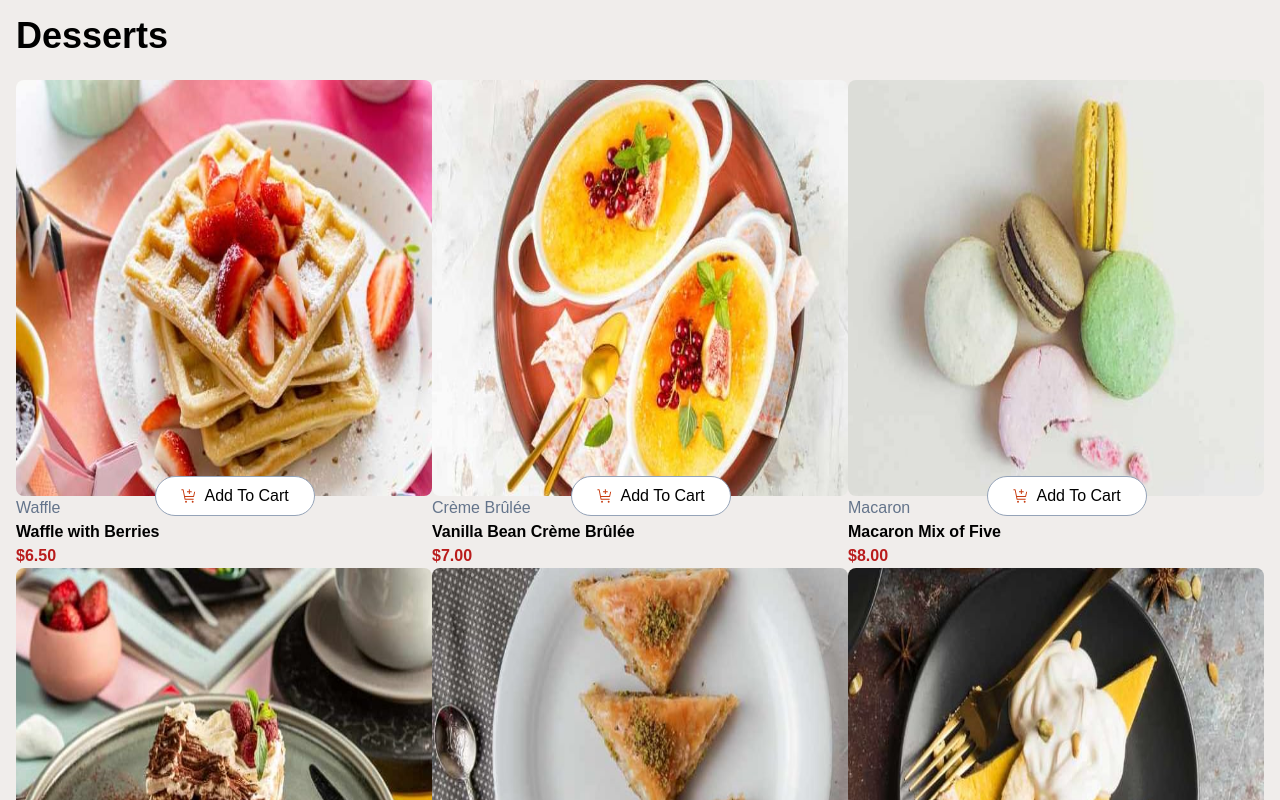
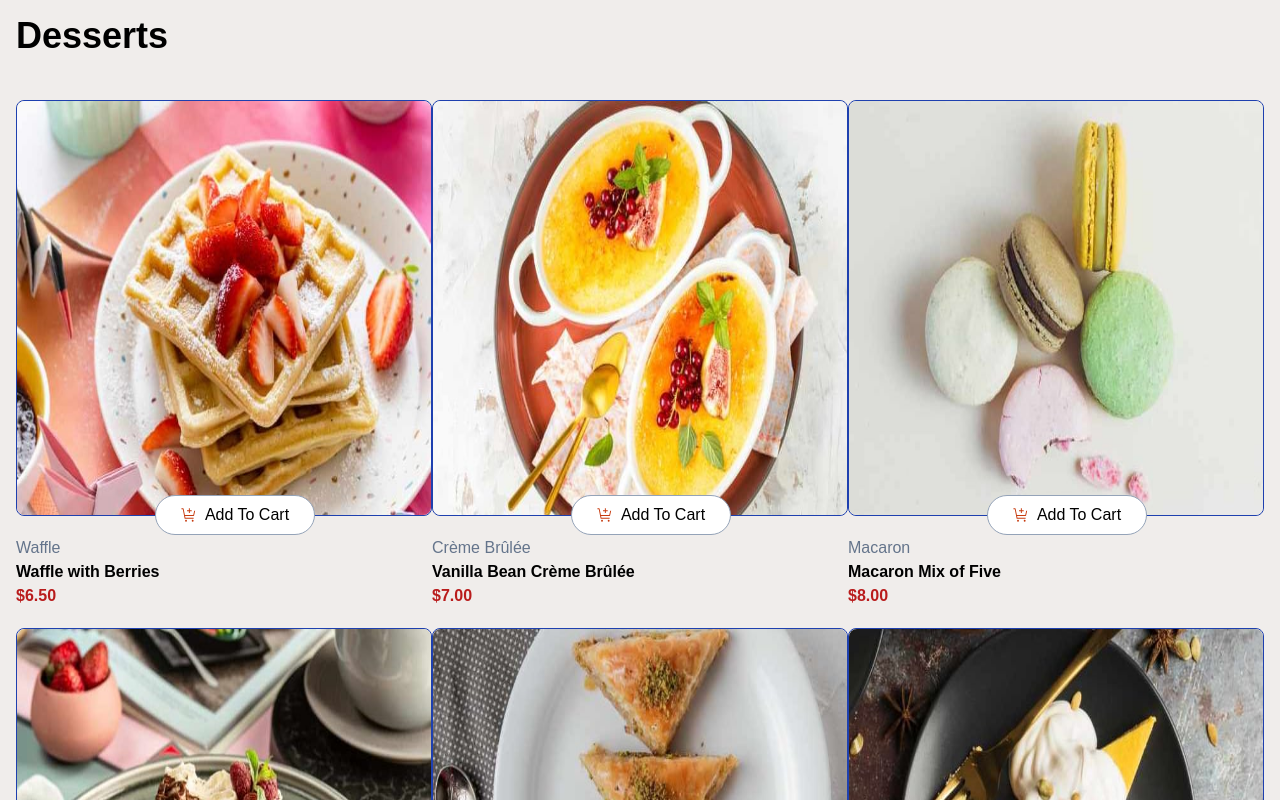
Before and after one commit to KamCoder5/restaurant-product-list, a Next.js app: page / in a window 1280 px wide. Shown: the top 800 px of the page. Built offline with nearby package versions, Linux system fonts and the light colour scheme.

Commit message:
Fixed sliding button

```diff
--- a/src/app/components/ProductCard.tsx
+++ b/src/app/components/ProductCard.tsx
@@ -13,9 +13,9 @@ export const ProductCard = ({
   };
   return (
     <div className="">
-      <div className="text-black w-full relative">
+      <div className="text-black relative mb-5 mt-5 border border-blue-800 rounded-lg">
         <Image
-          className=" md:aspect-square sm:aspect-ratio: 3 / 2 rounded-lg z"
+          className="w-full md:aspect-square sm:aspect-[3/2] rounded-lg"
           src={image}
           width={500}
           height={500}
@@ -28,8 +28,6 @@ export const ProductCard = ({
           <Image
             className="h-4 w-4 mr-2"
             src={iconAddToCard}
-            width={500}
-            height={500}
             alt=" Add To Cart Icon"
           />
           Add To Cart
```
